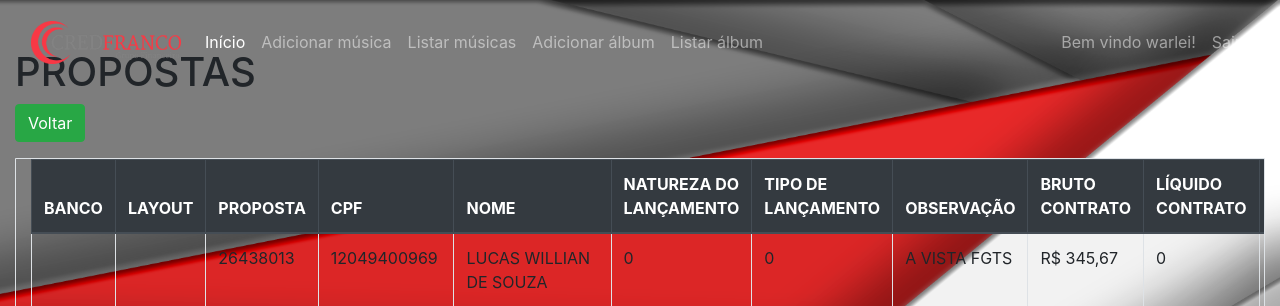
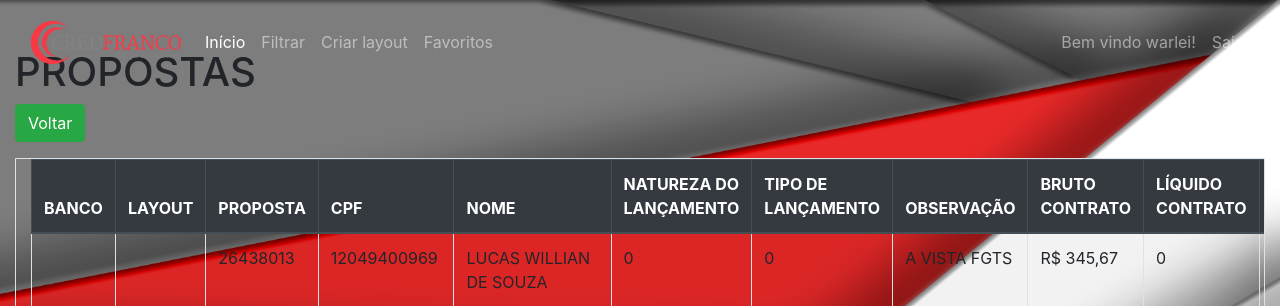
Before and after one commit to warleihc21/montagem-sql, a Django app: page /home in a window 1280 px wide. Shown: the top 306 px of the page. Run offline with Django 4.2, Linux system fonts and the light colour scheme; a user stored in the database is signed in; data comes from the database, SQL or seed files in the repository; both versions use the stored data as it was after the commit.

Commit message:
Ajuste link do app autenticacao

```diff
--- a/autenticacao/views.py
+++ b/autenticacao/views.py
@@ -67,7 +67,7 @@ def logar(request):
             return redirect('/auth/logar')
         else:
             auth.login(request, usuario)
-            return redirect('/home_music')
+            return redirect('/index')
 
 def sair(request):
     auth.logout(request)
--- a/templates/base_sqlapp.html
+++ b/templates/base_sqlapp.html
@@ -24,10 +24,9 @@
             </a>
             <ul class="navbar-nav mr-auto">
               <li class="nav-item active"><a class="nav-link" href="{% url 'index' %}">Início</a></li>
-              <li class="nav-item"><a class="nav-link" href="#">Adicionar música</a></li>
-              <li class="nav-item"><a class="nav-link" href="#">Listar músicas</a></li>
-              <li class="nav-item"><a class="nav-link" href="#">Adicionar álbum</a></li>
-              <li class="nav-item"><a class="nav-link" href="#">Listar álbum</a></li>
+              <li class="nav-item"><a class="nav-link" href="#">Filtrar</a></li>
+              <li class="nav-item"><a class="nav-link" href="#">Criar layout</a></li>
+              <li class="nav-item"><a class="nav-link" href="#">Favoritos</a></li>
             </ul>
             <ul class="navbar-nav ml-auto">
             <li class="nav-item"><a class="nav-link">Bem vindo {{ user.username }}!</a></li>
```
Also changed, not shown: db.sqlite3.
